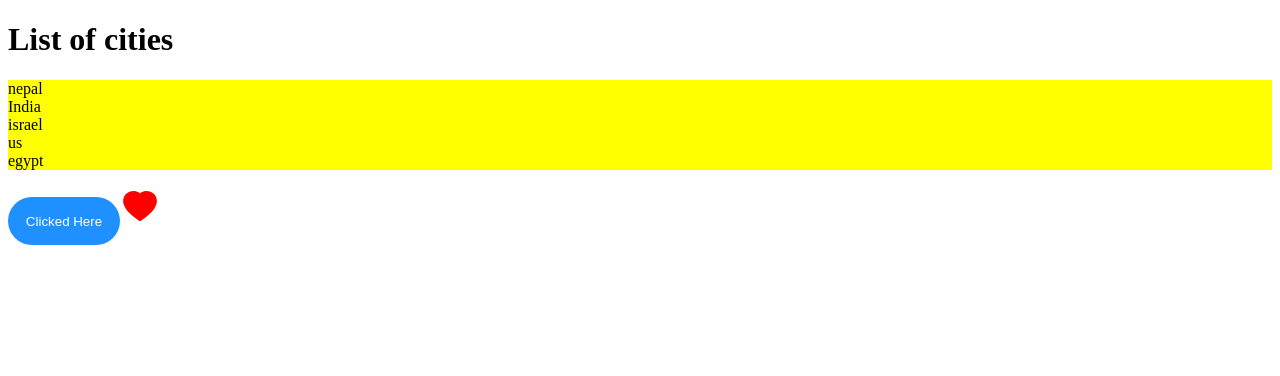
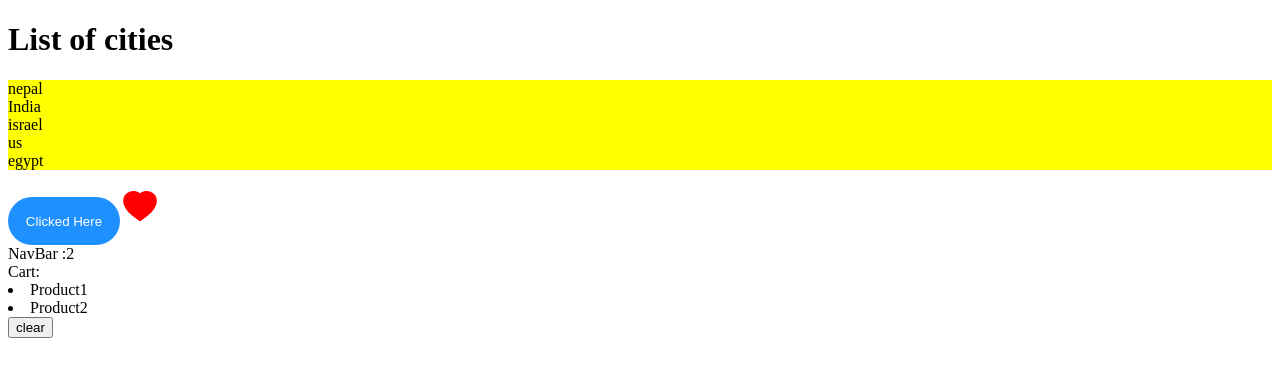
Before and after one commit to preetibiswas/First-app, a React (Vite) app: page / in a window 1280 px wide. Shown: the top 376 px of the page. Built offline with nearby package versions, Linux system fonts and the light colour scheme.

Commit message:
sharing state between component/navbar/cart

```diff
--- a/src/App.tsx
+++ b/src/App.tsx
@@ -3,14 +3,17 @@ import Button from "./Component/Button/Button"
 import { useState } from "react"
 import ListGroup from "./Component/ListGroup"
 import Like from "./Component/Button/Like/Like"
+import NavBar from "./Component/NavBar"
+import Cart from "./Component/Cart"
 
 function App() {
   const [showAlert,setShowAlert]=useState(false)
-  const [fillHeart,setFillHeart]=useState(false)
+
   const handleSelect=(item:string)=>{
     console.log(item)
 
   }
+  const [cartItems,setCartItems] = useState(['Product1','Product2'])
 
 
   return (
@@ -19,6 +22,8 @@ function App() {
    <ListGroup heading="List of cities" onselectItem={handleSelect}/>
    <Button onhandle={()=>setShowAlert(true)} color="Primary">Clicked here</Button>
    <Like onClick={()=>console.log('clicked')}/>
+   <NavBar CartItemCount={cartItems.length}/>
+   <Cart cartItems={cartItems} onClear={()=>setCartItems([])}/>
 
     </>
   )
--- /dev/null
+++ b/src/Component/Cart.tsx
@@ -0,0 +1,16 @@
+import React from 'react'
+interface Props{
+    cartItems:string[];
+    onClear:()=>void
+}
+
+const Cart = ({cartItems,onClear}:Props) => {
+  return (
+    <>
+    <div>Cart: {cartItems.map((item)=><li key={item}>{item}</li>)}</div>
+    <button onClick={onClear}> clear</button>
+    </>
+  )
+}
+
+export default Cart
--- /dev/null
+++ b/src/Component/NavBar.tsx
@@ -0,0 +1,12 @@
+import React from 'react'
+interface Props{
+    CartItemCount:number;
+}
+
+const NavBar = ({CartItemCount}:Props) => {
+  return (
+    <div>NavBar :{CartItemCount}</div>
+  )
+}
+
+export default NavBar
```
